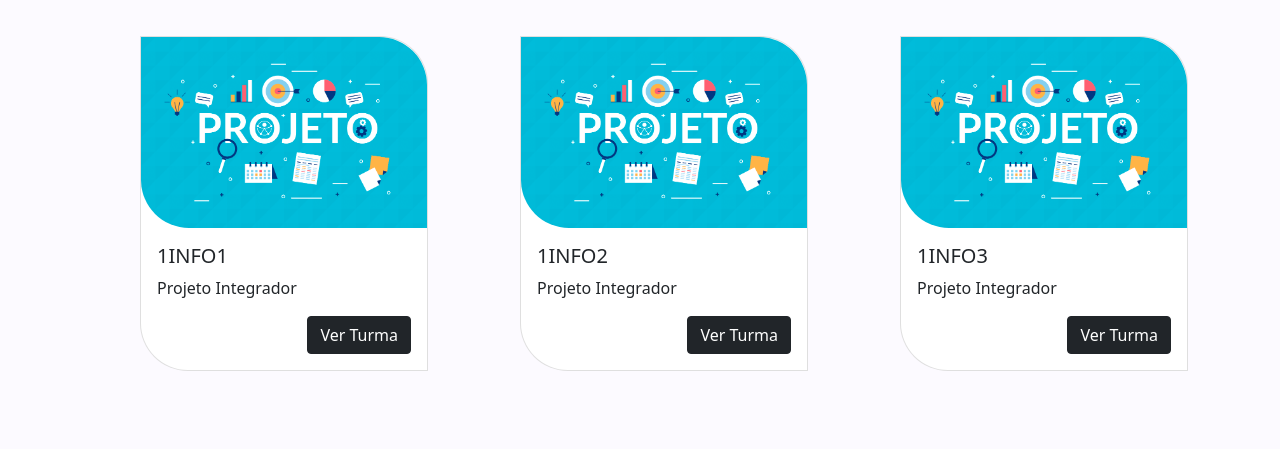
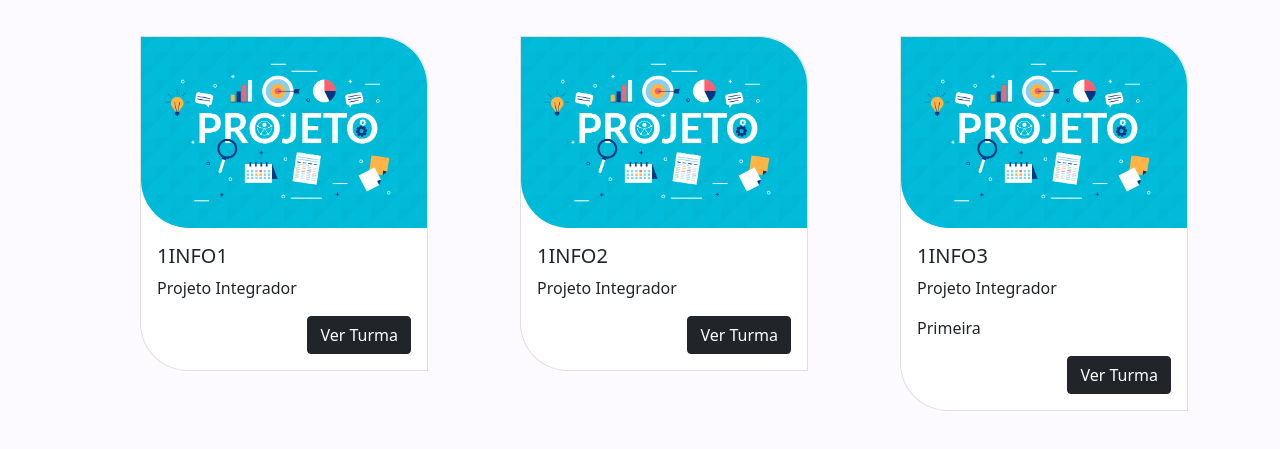
Before and after one commit to Toco020/githubInfo, a plain HTML site: page turmas.html in a window 1280 px wide. Shown: the part 63-512 px from the top of the page. Drawn offline with nearby package versions, Linux system fonts and the light colour scheme.

Commit message:
primeira

```diff
--- a/turmas.html
+++ b/turmas.html
@@ -82,6 +82,7 @@
                     <div class="card-body">
                         <h5 class="card-title">1INFO3</h5>
                         <p class="card-text">Projeto Integrador</p>
+                        <p class="card-text">Primeira</p>
                         <a href="#" class="btn btn-dark" style="float: right;">Ver Turma</a>
                     </div>
                 </div>
```
